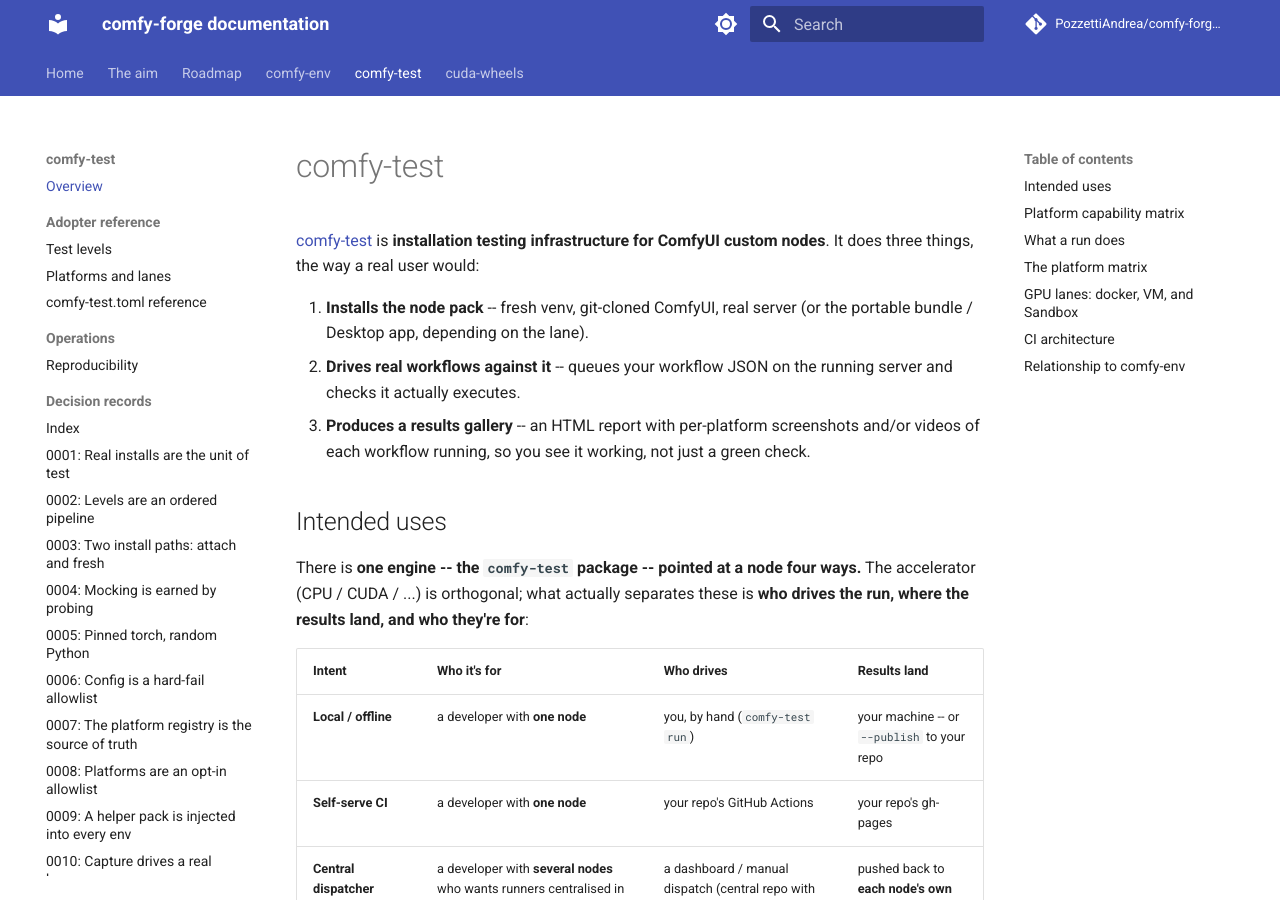
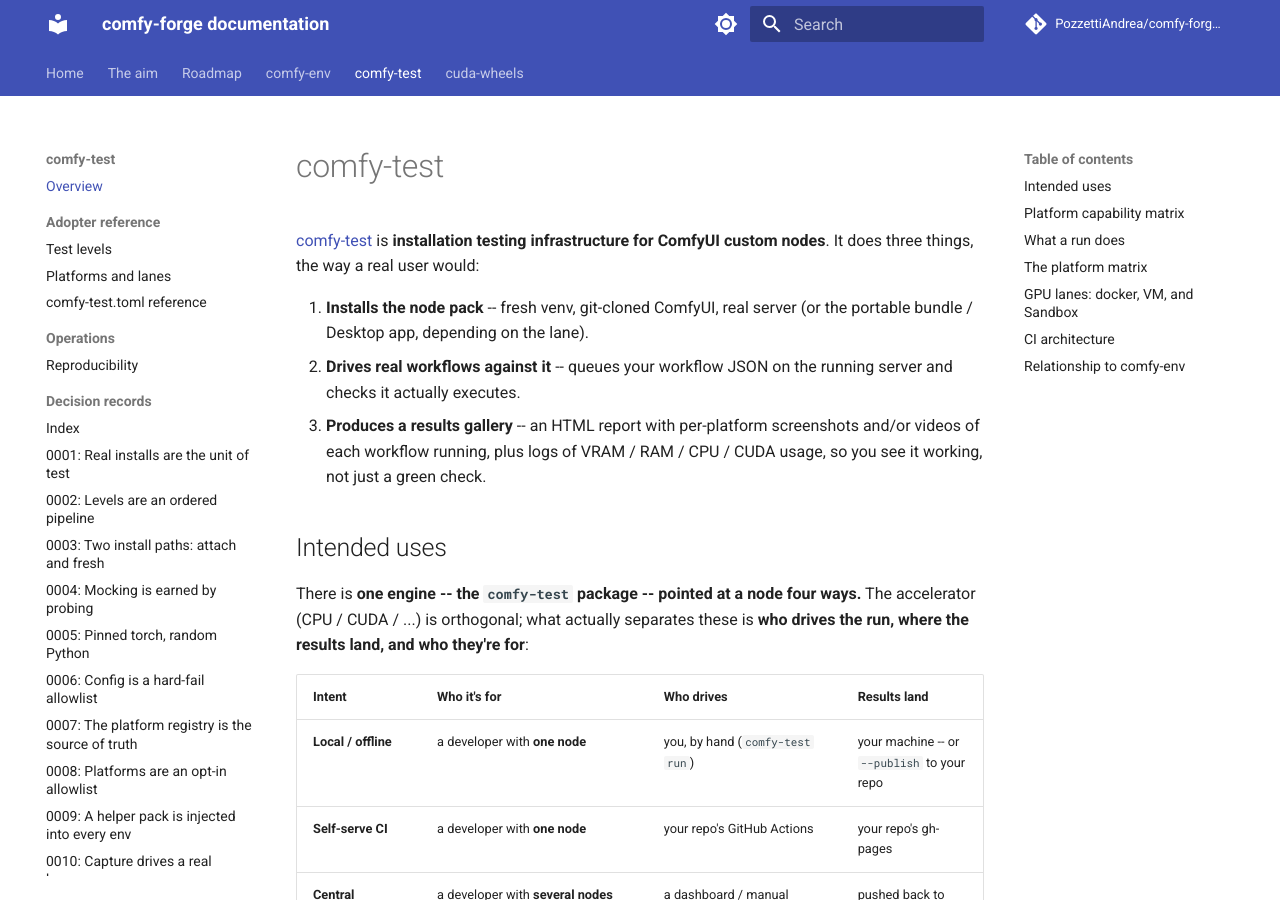
Before and after one commit to Comfy-Forge/comfy-forge-docs, an MkDocs documentation site: the page built from docs/comfy-test/index.md, in a window 1280 px wide and 900 px high. Built offline with MkDocs 1.6.1 and Material for MkDocs 9.7.7, drawn with Linux system fonts in a browser that asks for light colours; comment, search, counter and statistics services are not loaded.

Commit message:
docs(comfy-test): gallery also logs VRAM/RAM/CPU/CUDA usage

```diff
--- a/docs/comfy-test/index.md
+++ b/docs/comfy-test/index.md
@@ -9,8 +9,8 @@
 2. **Drives real workflows against it** -- queues your workflow JSON on the
    running server and checks it actually executes.
 3. **Produces a results gallery** -- an HTML report with per-platform
-   screenshots and/or videos of each workflow running, so you see it working,
-   not just a green check.
+   screenshots and/or videos of each workflow running, plus logs of
+   VRAM / RAM / CPU / CUDA usage, so you see it working, not just a green check.
 
 ## Intended uses
 
```
